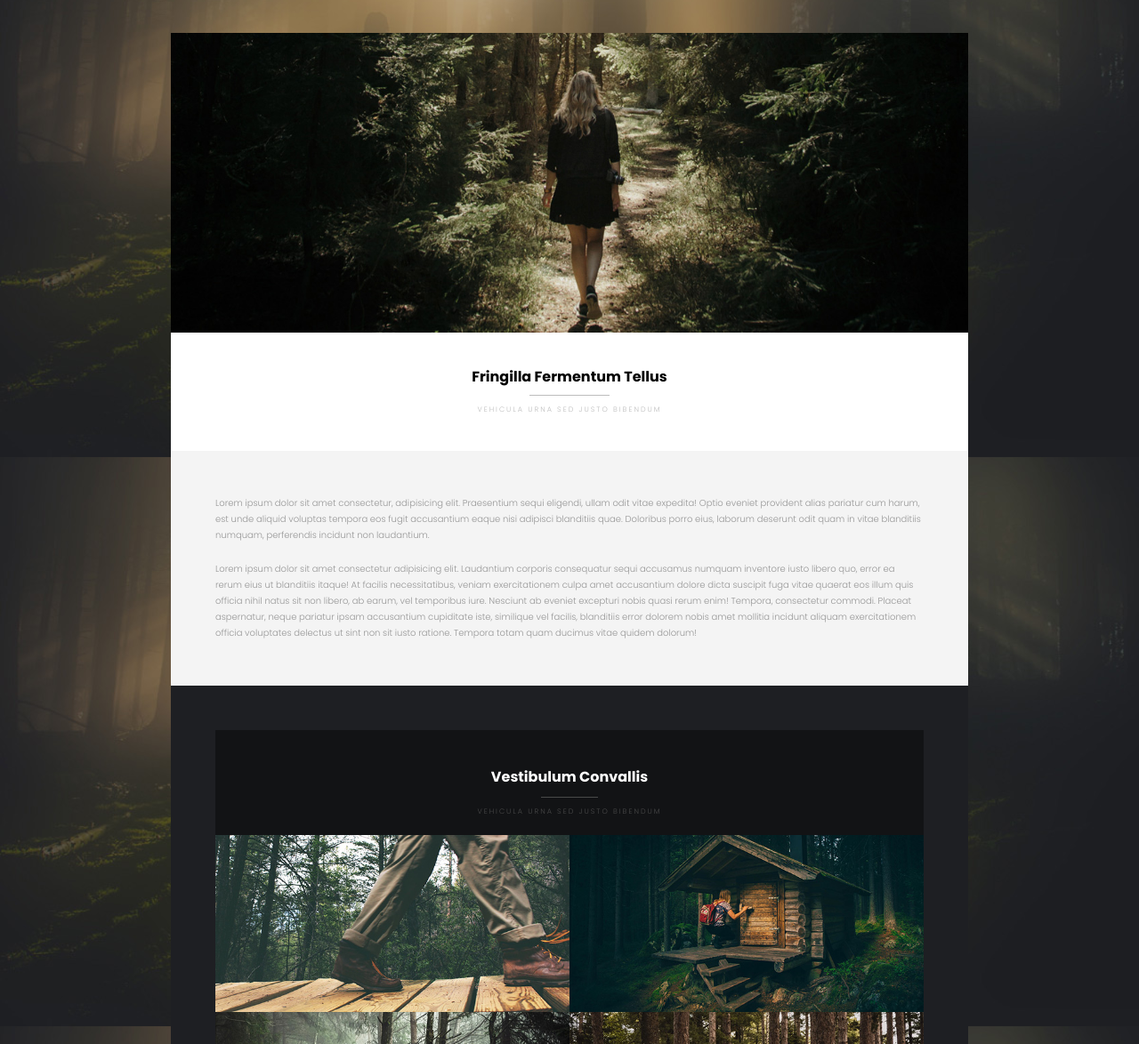
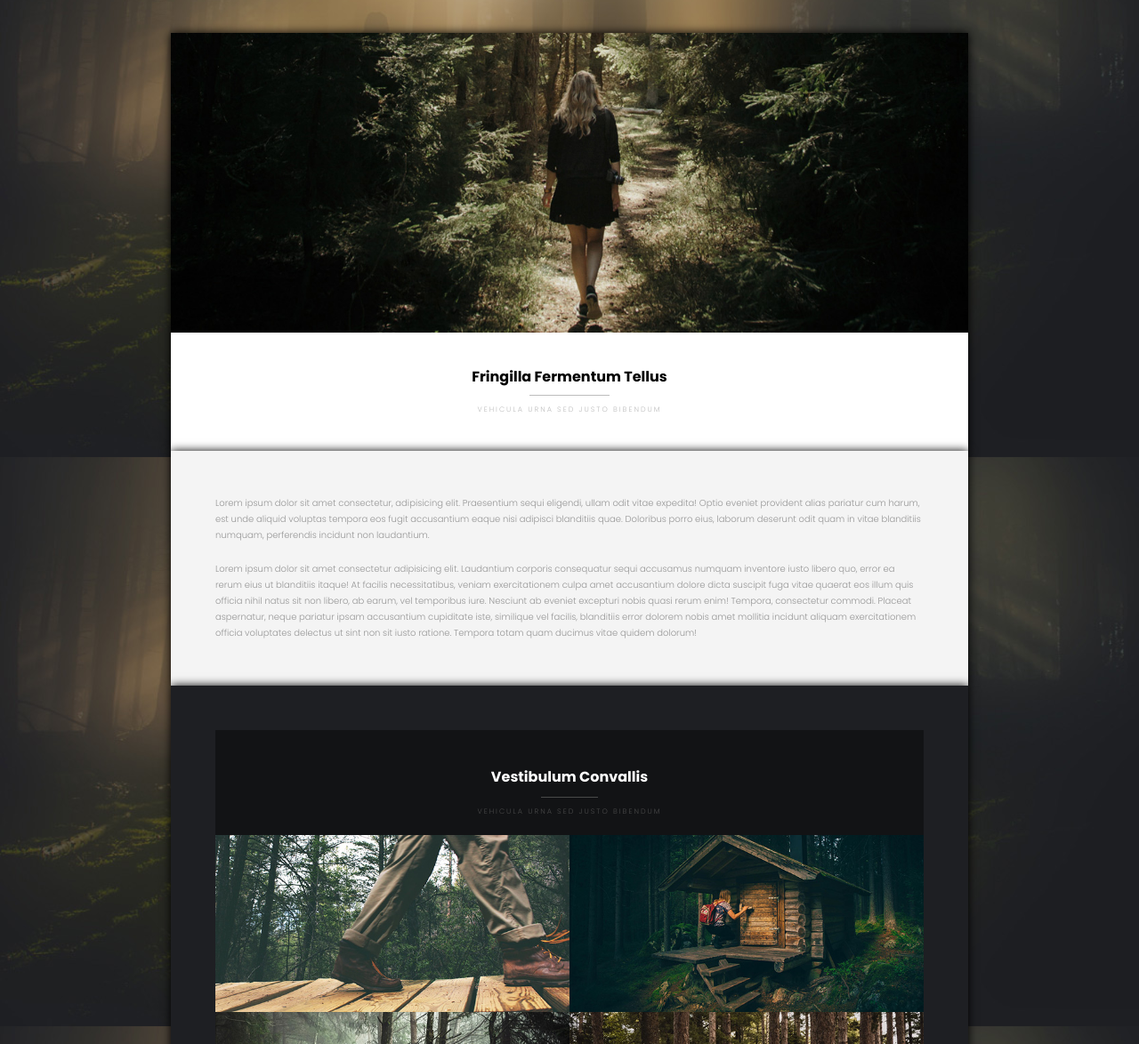
Before and after one commit to amanda-sail/sass-exercice3-caminar, a plain HTML site: page index.html in a window 1280 px wide. Shown: the part 126-1300 px from the top of the page at 89% size. Drawn offline with Linux system fonts and the light colour scheme.

Commit message:
sass box shadow

```diff
--- a/src/sass/style.sass
+++ b/src/sass/style.sass
@@ -21,6 +21,7 @@ header
 .banner
     text-align: center
     margin: 0 15%
+    box-shadow: 0px 0px 10px black
     img
        width: 100%
        margin-bottom: -10px
@@ -45,6 +46,7 @@ header
             padding: 10px 0 40px
 article
     margin: 0 15%
+    box-shadow: 0px 0px 10px black
     p
         background-color: #F4F4F4
         color: #969696
@@ -59,6 +61,7 @@ article
     margin: 0 15%
     background-color: #1E1F23
     padding: 50px /*allows me to drop inner div down*/
+    box-shadow: 0px 0px 10px black
     div
         margin: auto /*centers div w/in parent*/
         background-color: #121315
@@ -89,6 +92,7 @@ article
     margin: 0 15%
     display: flex
     flex-wrap: wrap
+    box-shadow: 0px 0px 10px black
     img
         width: 50%
     div
```
Also changed, not shown: public/css/style.css, 1 other file.
